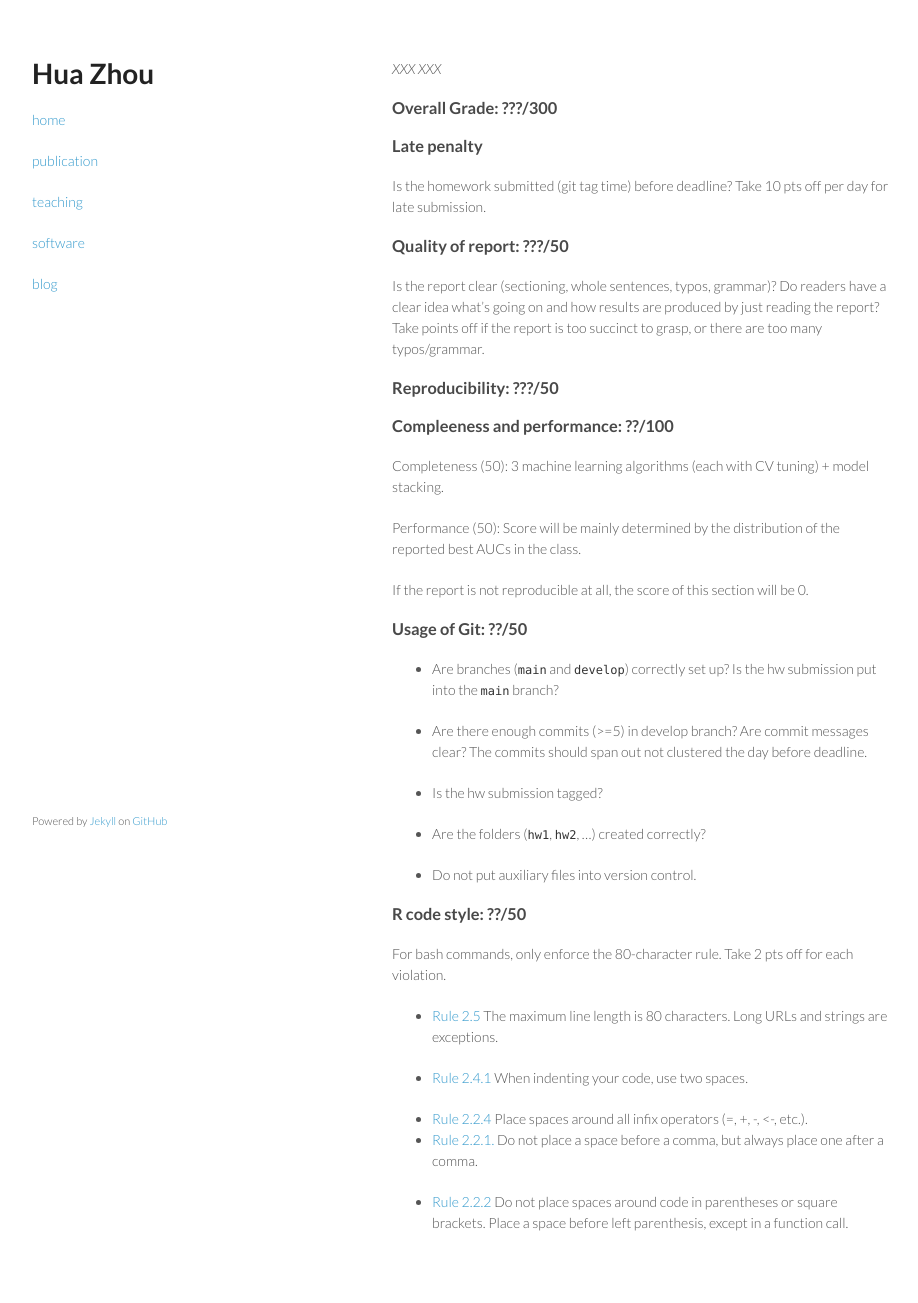
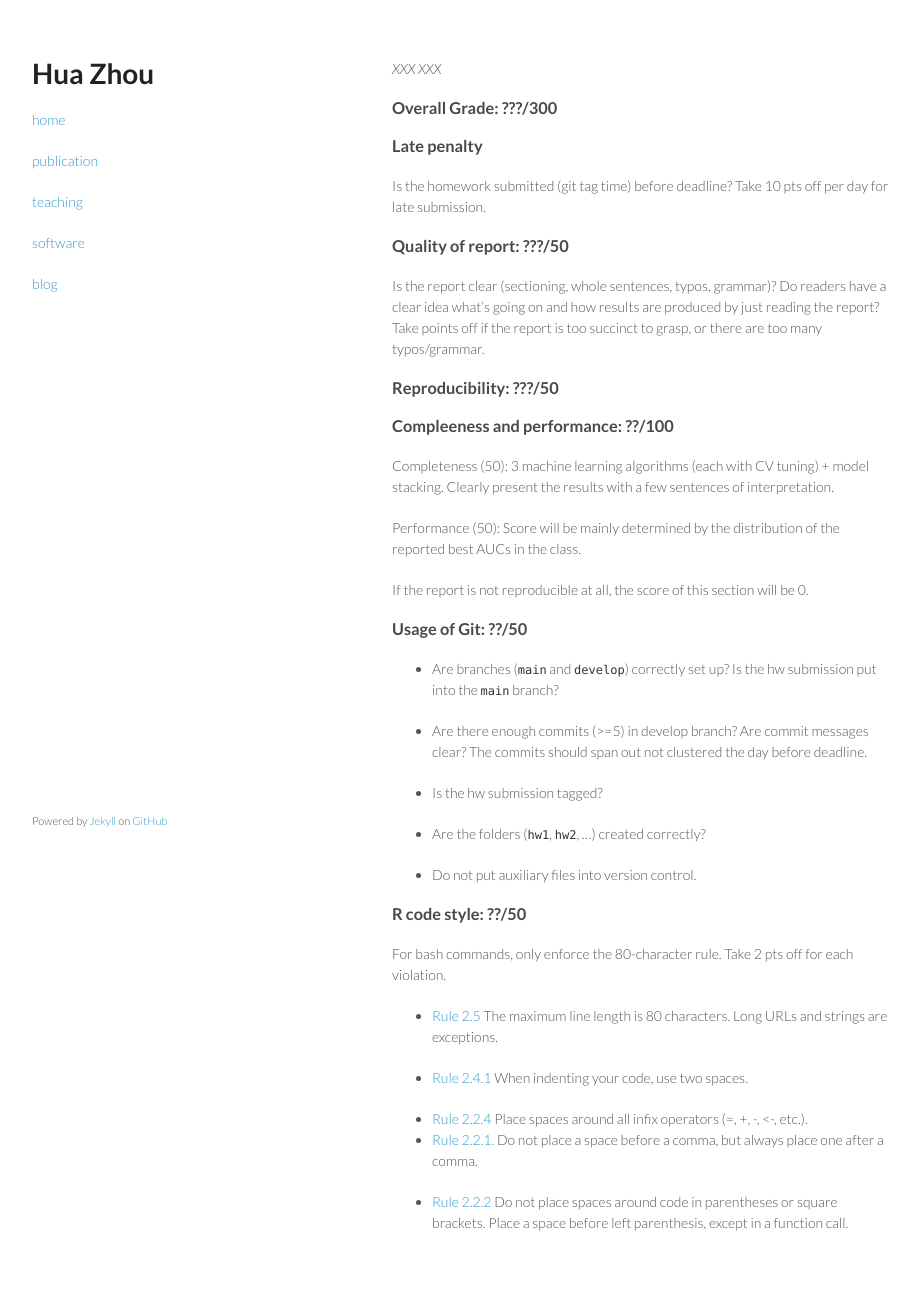
Before and after one commit to ucla-biostat-203b/2024winter, a Jekyll site: the page built from hw/hw5/grade_hw5.md, in a window 1280 px wide. Shown: the whole page, without its empty margins (178-1096 px from the left). Built offline with Jekyll 4.4.1, drawn with Linux system fonts in a browser that asks for light colours; our own code applies the rules of GitHub Pages for plain Markdown files.

Commit message:
add interpretation

```diff
--- a/hw/hw5/grade_hw5.md
+++ b/hw/hw5/grade_hw5.md
@@ -14,7 +14,7 @@ Is the report clear (sectioning, whole sentences, typos, grammar)? Do readers ha
 
 ### Compleeness and performance: ??/100
 
-Completeness (50): 3 machine learning algorithms (each with CV tuning) + model stacking.
+Completeness (50): 3 machine learning algorithms (each with CV tuning) + model stacking. Clearly present the results with a few sentences of interpretation.
 
 Performance (50): Score will be mainly determined by the distribution of the reported best AUCs in the class.
 
```
